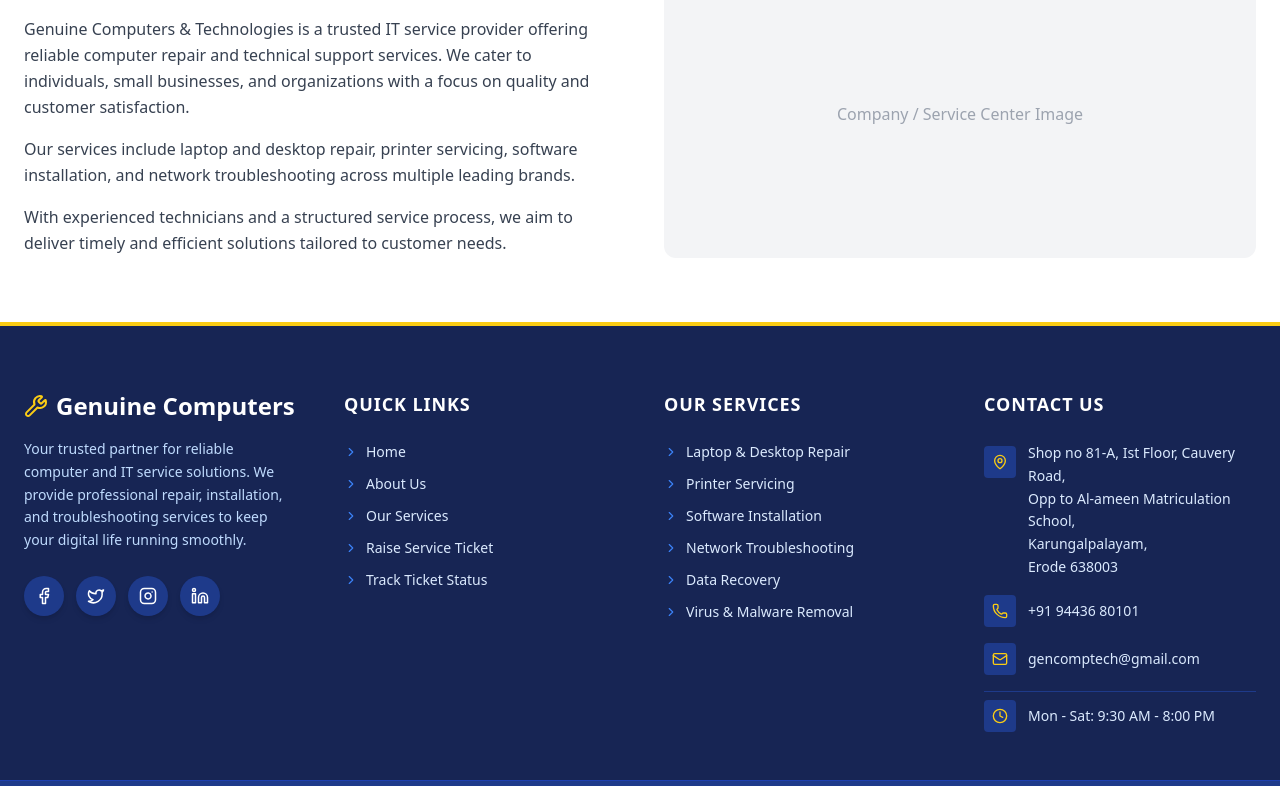
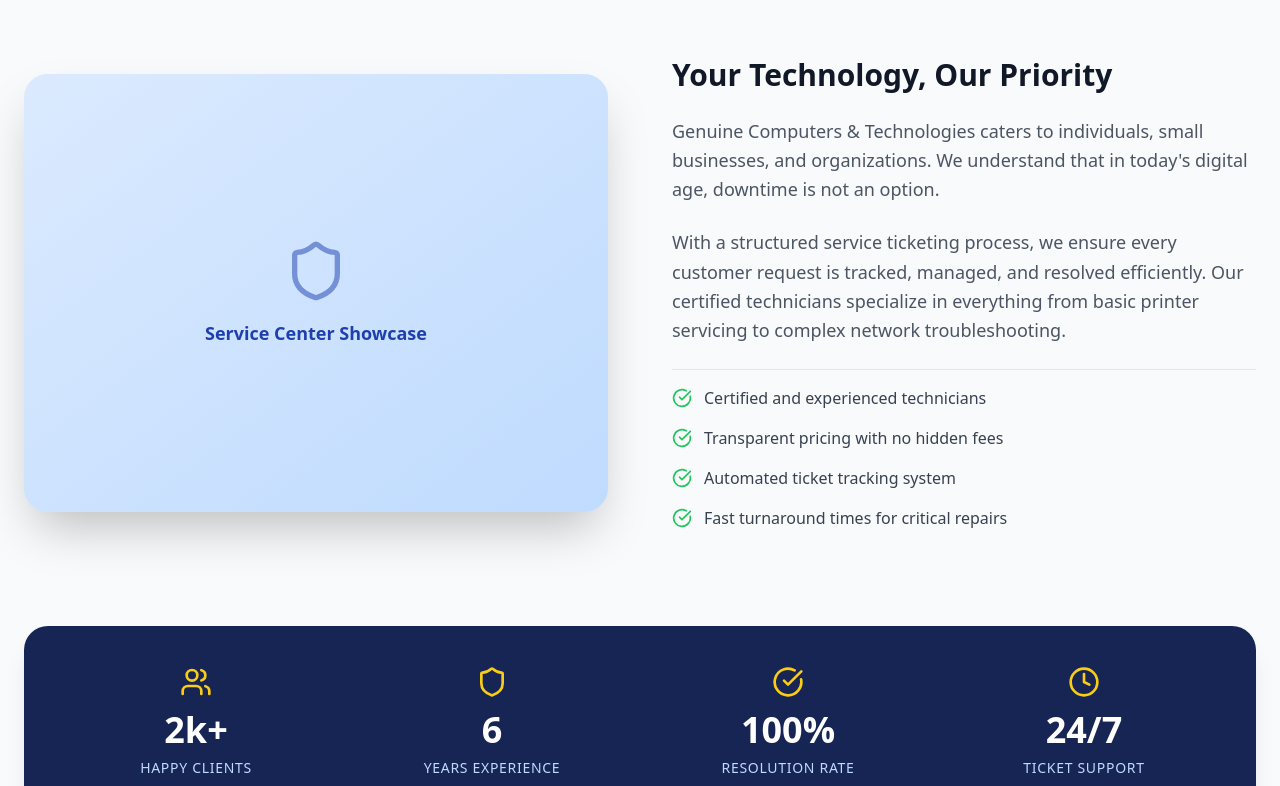
Before and after one commit to MohamedFadhilAneeq/it-service-ticket-raising-platform, a React (Vite) app in the folder it-service-frontend/: page /about in a window 1280 px wide. Shown: the part 314-1100 px from the top of the page. Built offline with nearby package versions, Linux system fonts and the light colour scheme.

Commit message:
Update About.jsx

```diff
--- a/it-service-frontend/src/pages/About.jsx
+++ b/it-service-frontend/src/pages/About.jsx
@@ -1,47 +1,95 @@
+import { CheckCircle, Users, Clock, Shield } from "lucide-react";
+
 function About() {
   return (
-    <section className="py-16 bg-white">
+    <div className="min-h-screen bg-gray-50 pt-10 pb-20">
       <div className="max-w-7xl mx-auto px-6">
-        <h1 className="text-3xl font-bold mb-10 text-center">
-          About Us
-        </h1>
 
-        <div className="grid md:grid-cols-2 gap-12 items-center">
+        {/* Header */}
+        <div className="text-center max-w-3xl mx-auto mb-16">
+          <h1 className="text-4xl font-extrabold text-blue-950 mb-6">
+            About Genuine Computers
+          </h1>
+          <p className="text-lg text-gray-600 leading-relaxed">
+            We are a trusted IT service provider dedicated to solving your technical
+            problems with speed, transparency, and unmatched expertise.
+          </p>
+        </div>
+
+        {/* Main Content Grid */}
+        <div className="grid lg:grid-cols-2 gap-16 items-center mb-24">
+
+          {/* Image / Visual */}
+          <div className="relative">
+            <div className="aspect-square md:aspect-[4/3] bg-blue-100 rounded-3xl overflow-hidden shadow-2xl relative z-10">
+              {/* Replace with actual image: <img src={aboutImage} alt="Our Workshop" className="w-full h-full object-cover" /> */}
+              <div className="w-full h-full flex flex-col items-center justify-center text-blue-800 bg-gradient-to-br from-blue-100 to-blue-200">
+                <Shield size={64} className="mb-4 opacity-50" />
+                <span className="font-semibold text-lg">Service Center Showcase</span>
+              </div>
+            </div>
+            {/* Decorative background element */}
+            <div className="absolute -bottom-6 -right-6 w-full h-full border-4 border-yellow-400 rounded-3xl -z-10"></div>
+          </div>
+
           {/* Text Content */}
-          <div>
-            <h2 className="text-xl font-semibold mb-4">
-              Genuine Computers & Technologies
+          <div className="space-y-6">
+            <h2 className="text-3xl font-bold text-gray-900">
+              Your Technology, Our Priority
             </h2>
-
-            <p className="text-gray-700 mb-4 leading-relaxed">
-              Genuine Computers & Technologies is a trusted IT service provider
-              offering reliable computer repair and technical support services.
-              We cater to individuals, small businesses, and organizations with
-              a focus on quality and customer satisfaction.
+            <p className="text-gray-600 leading-relaxed text-lg">
+              Genuine Computers & Technologies caters to individuals, small businesses, and
+              organizations. We understand that in today's digital age, downtime is not an option.
+            </p>
+            <p className="text-gray-600 leading-relaxed text-lg mb-8">
+              With a structured service ticketing process, we ensure every customer request is
+              tracked, managed, and resolved efficiently. Our certified technicians specialize in
+              everything from basic printer servicing to complex network troubleshooting.
             </p>
 
-            <p className="text-gray-700 mb-4 leading-relaxed">
-              Our services include laptop and desktop repair, printer servicing,
-              software installation, and network troubleshooting across multiple
-              leading brands.
-            </p>
-
-            <p className="text-gray-700 leading-relaxed">
-              With experienced technicians and a structured service process, we
-              aim to deliver timely and efficient solutions tailored to customer
-              needs.
-            </p>
-          </div>
-
-          {/* Image / Visual Placeholder */}
-          <div className="h-72 bg-gray-100 rounded-xl flex items-center justify-center">
-            <span className="text-gray-400">
-              Company / Service Center Image
-            </span>
+            {/* Feature List */}
+            <div className="space-y-4 pt-4 border-t border-gray-200">
+              {[
+                "Certified and experienced technicians",
+                "Transparent pricing with no hidden fees",
+                "Automated ticket tracking system",
+                "Fast turnaround times for critical repairs"
+              ].map((item, idx) => (
+                <div key={idx} className="flex items-center gap-3">
+                  <CheckCircle className="text-green-500 flex-shrink-0" size={20} />
+                  <span className="text-gray-700 font-medium">{item}</span>
+                </div>
+              ))}
+            </div>
           </div>
         </div>
+
+        {/* Company Stats Bar */}
+        <div className="bg-blue-950 rounded-3xl p-10 text-white grid grid-cols-2 md:grid-cols-4 gap-8 text-center shadow-xl">
+          <div>
+            <div className="flex justify-center mb-3 text-yellow-400"><Users size={32} /></div>
+            <h4 className="text-4xl font-bold mb-2">2k+</h4>
+            <p className="text-blue-200 text-sm font-medium uppercase tracking-wider">Happy Clients</p>
+          </div>
+          <div>
+            <div className="flex justify-center mb-3 text-yellow-400"><Shield size={32} /></div>
+            <h4 className="text-4xl font-bold mb-2">6</h4>
+            <p className="text-blue-200 text-sm font-medium uppercase tracking-wider">Years Experience</p>
+          </div>
+          <div>
+            <div className="flex justify-center mb-3 text-yellow-400"><CheckCircle size={32} /></div>
+            <h4 className="text-4xl font-bold mb-2">100%</h4>
+            <p className="text-blue-200 text-sm font-medium uppercase tracking-wider">Resolution Rate</p>
+          </div>
+          <div>
+            <div className="flex justify-center mb-3 text-yellow-400"><Clock size={32} /></div>
+            <h4 className="text-4xl font-bold mb-2">24/7</h4>
+            <p className="text-blue-200 text-sm font-medium uppercase tracking-wider">Ticket Support</p>
+          </div>
+        </div>
+
       </div>
-    </section>
+    </div>
   );
 }
 
```
